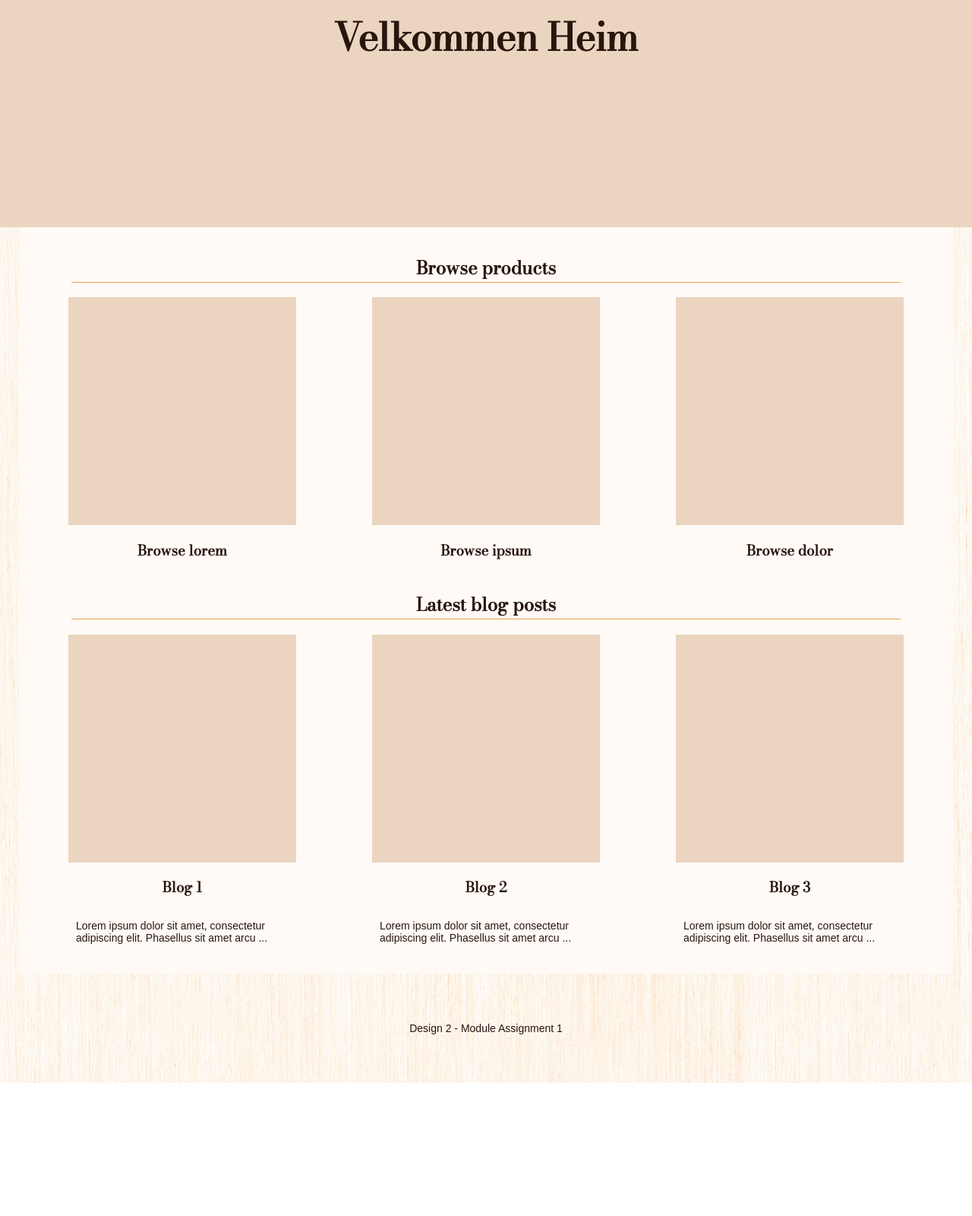
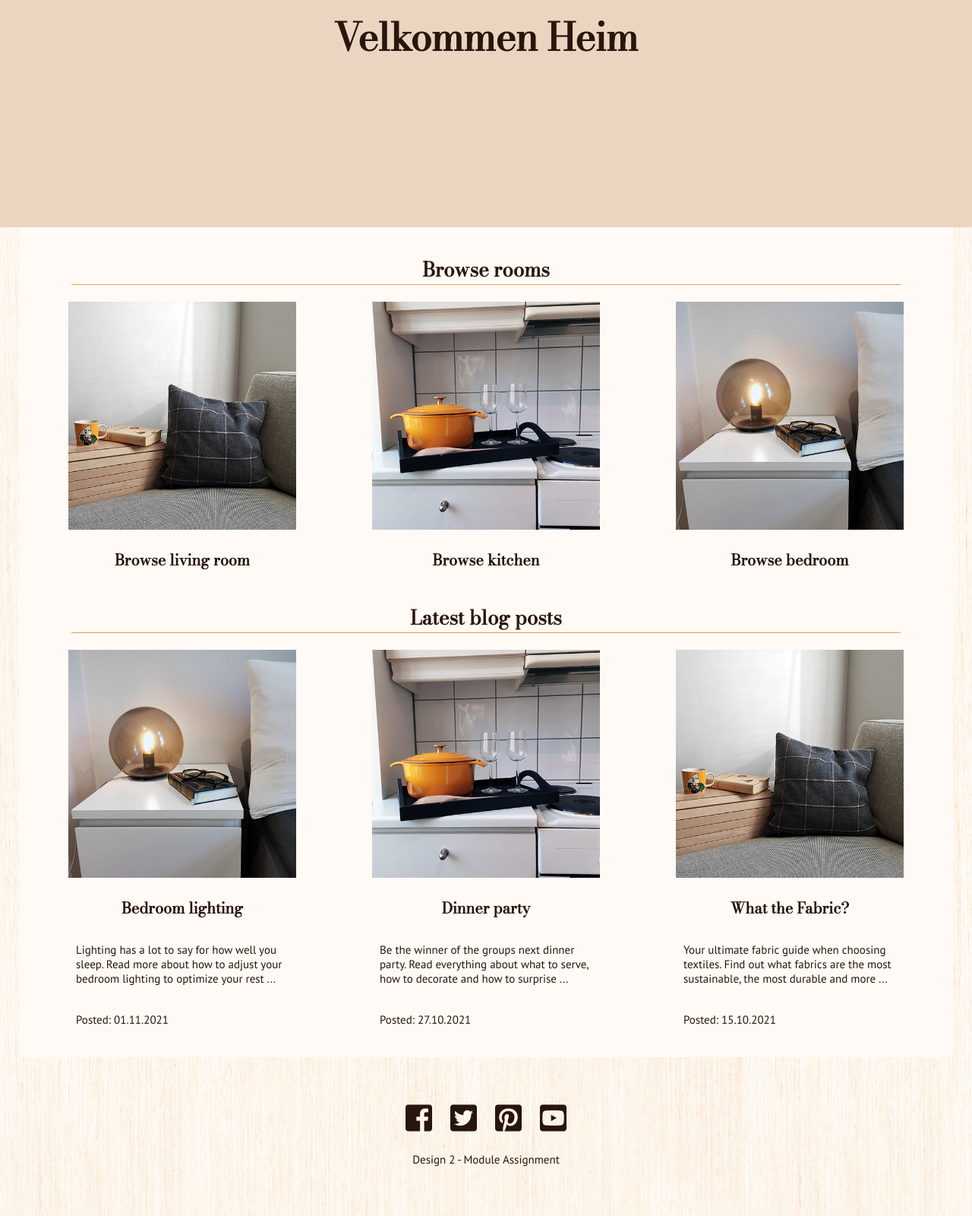
Before and after one commit to cecilieol/cecilie-olsen-design2-ma1, a plain HTML site: page index.html in a window 1280 px wide. Shown: the part 305-1905 px from the top of the page at 76% size. Before the commit the page ends 1730 px from the top, so only its background shows below. Drawn offline with nearby package versions, Linux system fonts and the light colour scheme; a web font is replaced by a local one.

Commit message:
added fonts, changed placeholders and added footer links

```diff
--- a/css/styles.css
+++ b/css/styles.css
@@ -18,16 +18,21 @@ h1 {
 }
 
 h2 {
+  font-size: 26px;
   border-bottom: 1px solid #eb9e52;
   width: 91%;
   margin-right: auto;
   margin-left: auto;
 }
 
+h3 {
+  font-size: 20px;
+}
+
 p {
-  font-family: sans-serif;
+  font-family: "PT Sans", sans-serif;
   color: #28160e;
-  font-size: 14px;
+  font-size: 15px;
 }
 
 a {
@@ -61,12 +66,16 @@ nav ul li {
 
 li a {
   color: #28160e;
-  font-family: sans-serif;
-  font-size: 16px;
+  font-family: "Zen Kaku Gothic Antique", sans-serif;
+  font-size: 18px;
 }
 
 li a:hover {
   color: #eb9e52;
+}
+
+.active {
+  font-weight: 700;
 }
 
 .search {
@@ -190,5 +199,23 @@ footer {
 .single-product {
   border: 2px solid #eb9e52;
   background-color: rgba(235, 158, 82, 0.1);
-  margin-bottom: 10px;
+  margin-bottom: 15px;
 }
+
+.single-product p {
+  margin: 5px;
+}
+
+.single-product p:first-child {
+  font-weight: 700;
+}
+
+.single-product p:last-child {
+  font-size: 18px;
+}
+
+.fab {
+  font-size: 40px;
+  margin: 10px;
+  color: #28160e;
+}
--- a/index.html
+++ b/index.html
@@ -9,7 +9,7 @@
     <link href="css/styles.css" rel="stylesheet" />
     <link href="https://fonts.googleapis.com" rel="preconnect">
     <link href="https://fonts.gstatic.com" rel="preconnect" crossorigin>
-    <link href="https://fonts.googleapis.com/css2?family=Bodoni+Moda&display=swap" rel="stylesheet">
+    <link href="https://fonts.googleapis.com/css2?family=Bodoni+Moda&family=PT+Sans:wght@400;700&family=Zen+Kaku+Gothic+Antique:wght@400;700&display=swap" rel="stylesheet">
     <link href="//use.fontawesome.com/releases/v5.0.7/css/all.css" rel="stylesheet">
     <link href="heim-logo-h.svg" rel="icon">
 </head>
@@ -37,44 +37,52 @@
             </div>
         </section>
         <div id="main-content">
-            <h2>Browse products</h2>
+            <h2>Browse rooms</h2>
             <section class="product-container">
                 <div class="card">
-                    <div class="image"></div>
-                    <h3>Browse lorem</h3>
+                    <img class="product-image" src="images/Livingroom.jpg">
+                    <h3>Browse living room</h3>
                 </div>
                 <div class="card">
-                    <div class="image"></div>
-                    <h3>Browse ipsum</h3>
+                    <img class="product-image" src="images/Kitchen.jpg">
+                    <h3>Browse kitchen</h3>
                 </div>
                 <div class="card">
-                    <div class="image"></div>
-                    <h3>Browse dolor</h3>
+                    <img class="product-image" src="images/Bedroom.jpg">
+                    <h3>Browse bedroom</h3>
                 </div>
             </section>
             <h2>Latest blog posts</h2>
             <section class="article-container">
                 <div class="card">
-                    <div class="image"></div>
-                    <h3>Blog 1</h3>
-                    <p>Lorem ipsum dolor sit amet, consectetur adipiscing elit. Phasellus sit amet arcu ...</p>
+                    <img class="product-image" src="images/Bedroom.jpg">
+                    <h3>Bedroom lighting</h3>
+                    <p>Lighting has a lot to say for how well you sleep. Read more about how to adjust your bedroom lighting to optimize your rest ...</p>
+                    <p>Posted: 01.11.2021</p>
                 </div>
                 <div class="card">
-                    <div class="image"></div>
-                    <h3>Blog 2</h3>
-                    <p>Lorem ipsum dolor sit amet, consectetur adipiscing elit. Phasellus sit amet arcu ...</p>
+                    <img class="product-image" src="images/Kitchen.jpg">
+                    <h3>Dinner party</h3>
+                    <p>Be the winner of the groups next dinner party. Read everything about what to serve, how to decorate and how to surprise ...</p>
+                    <p>Posted: 27.10.2021</p>
                 </div>
                 <div class="card">
-                    <div class="image"></div>
-                    <h3>Blog 3</h3>
-                    <p>Lorem ipsum dolor sit amet, consectetur adipiscing elit. Phasellus sit amet arcu ...</p>
+                    <img class="product-image" src="images/Livingroom.jpg">
+                    <h3>What the Fabric?</h3>
+                    <p>Your ultimate fabric guide when choosing textiles. Find out what fabrics are the most sustainable, the most durable and more ...</p>
+                    <p>Posted: 15.10.2021</p>
                 </div>
             </section>
         </div>
     </main>
     <footer>
-        <p>Design 2 - Module Assignment 1</p>
+        <div class="social-links">
+            <i class="fab fa-facebook-square"></i>
+            <i class="fab fa-twitter-square"></i>
+            <i class="fab fa-pinterest-square"></i>
+            <i class="fab fa-youtube-square"></i>
+        </div>
+        <p>Design 2 - Module Assignment</p>
     </footer>
-    <script src=""></script>
 </body>
 </html>
```
Also changed, not shown: products.html (+25 -12 lines).
